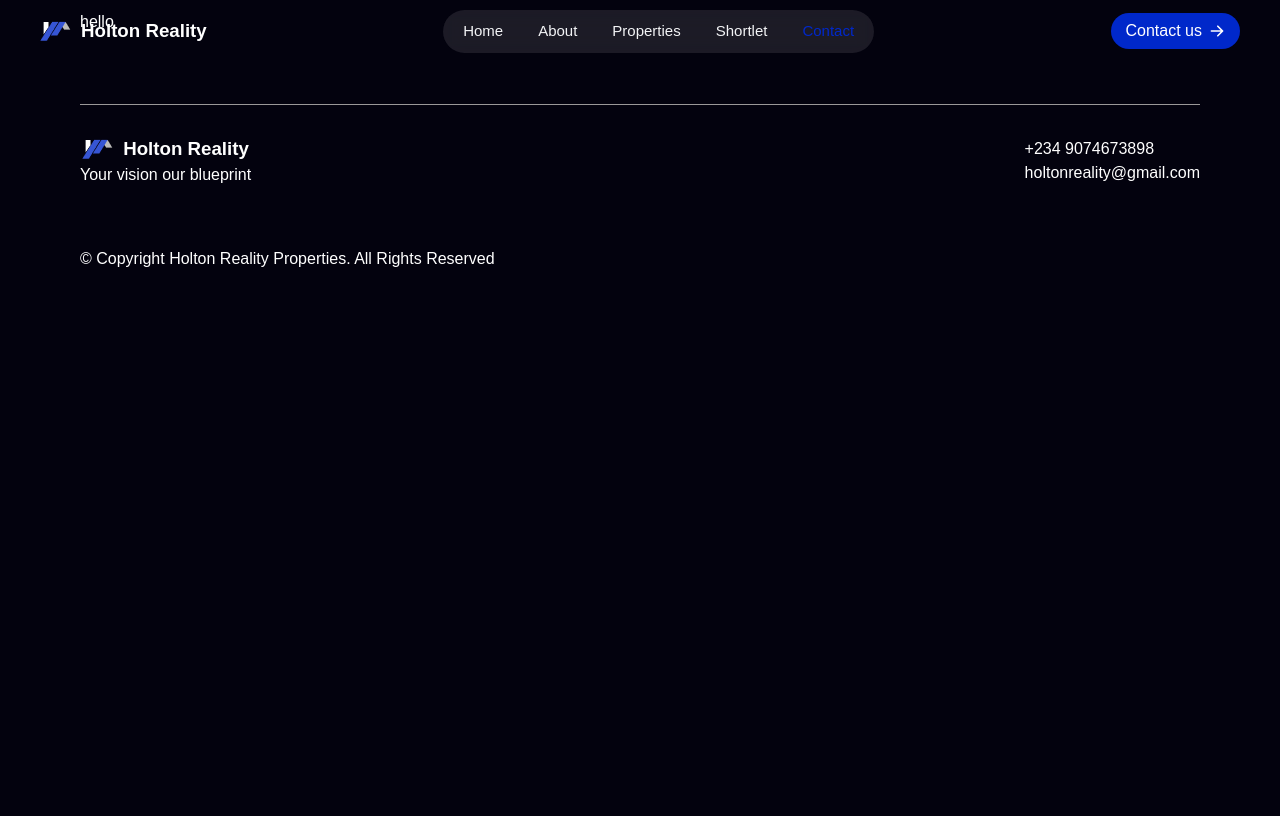
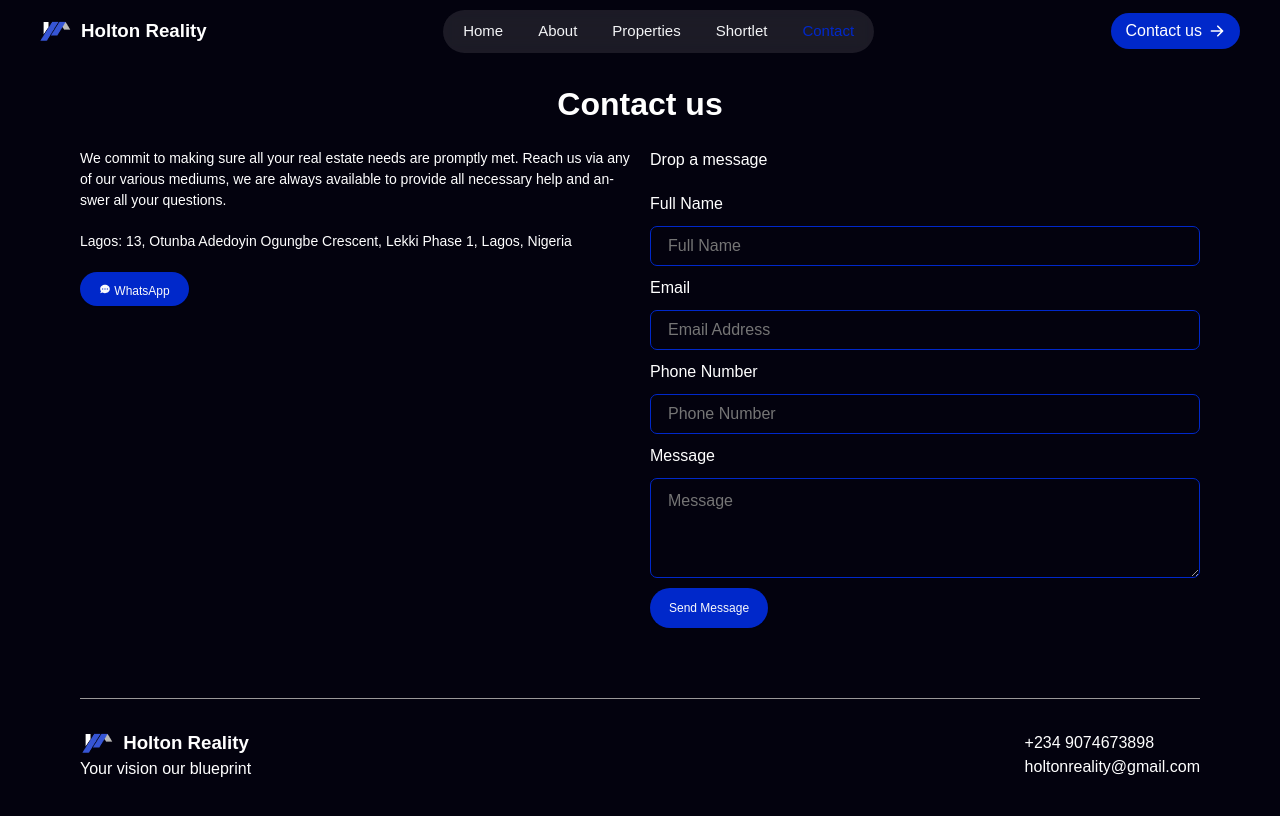
Before and after one commit to CHIDI00/real-estate-website, a React (Vite) app: page /contact in a window 1280 px wide. Shown: the top 816 px of the page. Built offline with nearby package versions, Linux system fonts and the light colour scheme; a web font is replaced by a local one.

Commit message:
Contact UI updated

```diff
--- a/src/features/contact/ContactContent.jsx
+++ b/src/features/contact/ContactContent.jsx
@@ -1,10 +1,119 @@
 import React from "react";
+import { HiChat } from "react-icons/hi";
+import styled from "styled-components";
+import { device } from "../../ui/devices";
+import Button from "../../ui/Button";
+
+const ContactStyle = styled.div`
+	display: flex;
+	flex-direction: column;
+	justify-content: center;
+	align-items: center;
+	width: 100%;
+	height: 100%;
+	padding-top: 70px;
+	background-color: transparent;
+	gap: 2rem;
+
+	/* @media screen and (${device.mobileL}) {
+		height: 90;
+	} */
+`;
+
+const ContactContentContainer = styled.div`
+	display: flex;
+	justify-content: space-between;
+	align-items: flex-start;
+	width: 100%;
+	gap: 2rem;
+`;
+
+const ContactLeftContent = styled.div`
+	width: 50%;
+	display: flex;
+	flex-direction: column;
+	align-items: flex-start;
+	gap: 2rem;
+
+	p {
+		font-size: 1.4rem;
+	}
+`;
+
+const MessageForm = styled.div`
+	width: 50%;
+	display: flex;
+	flex-direction: column;
+	align-items: flex-start;
+	gap: 2rem;
+`;
+
+const Form = styled.form`
+	display: flex;
+	flex-direction: column;
+	justify-content: center;
+	align-items: flex-start;
+	gap: 1rem;
+	width: 100%;
+`;
+
+const Input = styled.input`
+	width: 100%;
+	height: 4rem;
+	background-color: transparent;
+	padding: 1rem 1.7rem;
+	border: 1px solid var(--color-primary-400);
+	border-radius: var(--border-radius-md);
+`;
+const TextArea = styled.textarea`
+	width: 100%;
+	height: 10rem;
+	background-color: transparent;
+	padding: 1rem 1.7rem;
+	border: 1px solid var(--color-primary-400);
+	border-radius: var(--border-radius-md);
+`;
 
 const ContactContent = () => {
 	return (
-		<div>
-			<div>hello</div>
-		</div>
+		<ContactStyle>
+			<h1>Contact us</h1>
+
+			<ContactContentContainer>
+				<ContactLeftContent>
+					<p>
+						We commit to making sure all your real estate needs are promptly
+						met. Reach us via any of our various mediums, we are always
+						available to provide all necessary help and answer all your
+						questions.
+					</p>
+					<p>
+						Lagos: 13, Otunba Adedoyin Ogungbe Crescent, Lekki Phase 1, Lagos,
+						Nigeria
+					</p>
+					<Button variation="primary" size="medium">
+						<HiChat /> WhatsApp
+					</Button>
+				</ContactLeftContent>
+
+				<MessageForm>
+					<p>Drop a message</p>
+					<Form>
+						<label htmlFor="fullName">Full Name</label>
+						<Input type="text" placeholder="Full Name" />
+						<label htmlFor="email">Email</label>
+						<Input type="email" placeholder="Email Address" />
+						<label htmlFor="">Phone Number</label>
+						<Input type="text" placeholder="Phone Number" />
+						<label htmlFor="">Message</label>
+						<TextArea placeholder="Message"></TextArea>
+						<Button variation="primary" size="medium">
+							Send Message
+						</Button>
+					</Form>
+				</MessageForm>
+			</ContactContentContainer>
+		</ContactStyle>
 	);
 };
 
```
